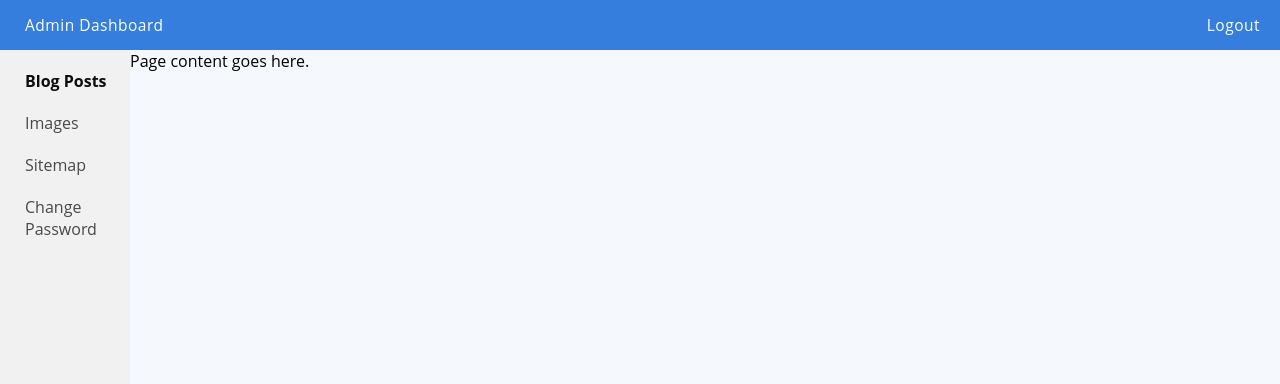
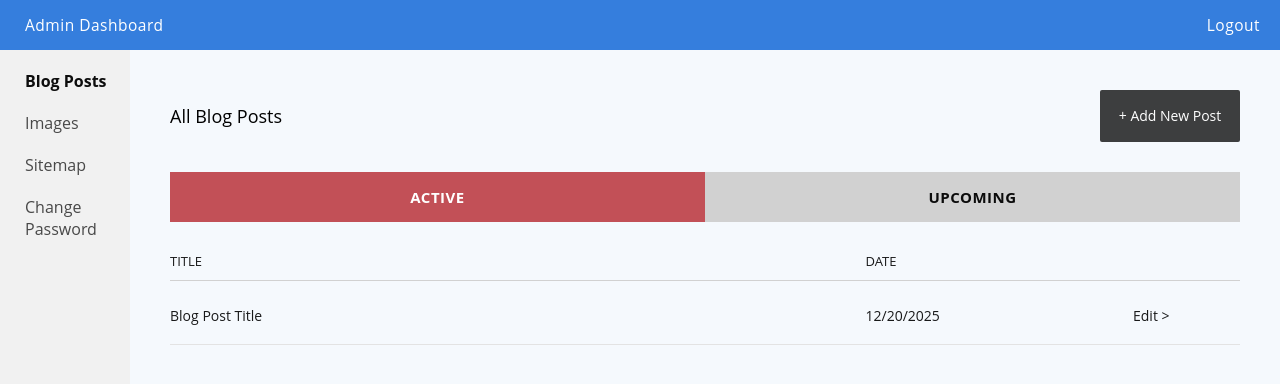
Before and after one commit to BrokenHipRacer/TheDarkTowerUI, a Next.js app in the folder admin/website/: page / in a window 1280 px wide. Shown: the top 384 px of the page. Built offline with nearby package versions, Linux system fonts and the light colour scheme.

Commit message:
Traveling: midtravel
- admin homepage

```diff
--- a/admin/website/pages/_app.js
+++ b/admin/website/pages/_app.js
@@ -5,6 +5,7 @@ import "../styles/components/sidebar.css"
 
 // pages
 import "../styles/login.css"
+import "../styles/blog/index.css"
 
 export default function MyApp({ Component, pageProps }) {
     return <Component {...pageProps} />
--- a/admin/website/pages/index.js
+++ b/admin/website/pages/index.js
@@ -1,16 +1,122 @@
-import { Component } from "react";
+import { Component } from "react"
+import Head from "next/head"
 
-import Header from "../components/header"
-import Sidebar from "../components/sidebar"
+import Header from "../components/header.js"
+import Sidebar from "../components/sidebar.js"
 
 export default class extends Component {
+    constructor(props) {
+        super(props)
+        this.state = {
+            showActivePosts: true,
+            showUpcomingPosts: false
+        }
+    }
+
+    handleActiveBtnClick = () => {
+        this.setState({
+            showActivePosts: true,
+            showUpcomingPosts: false
+        })
+    }
+
+    handleUpcomingBtnClick = () => {
+        this.setState({
+            showActivePosts: false,
+            showUpcomingPosts: true
+        })
+    }
+
     render () {
         return (
             <div className="layout-wrapper">
+                <Head>
+                    <title>Blog Posts | Admin</title>
+                </Head>
                 <Header />
                 <Sidebar page="blog-posts" />
                 <div className="layout-content-container">
-                    Page content goes here.
+                    <div className="blog-posts-content">
+                        <div className="blog-posts-top-header">
+                            <div className="blog-posts-page-label">
+                                <span>All Blog Posts</span>
+                            </div>
+                            <div className="blog-posts-add-new-btn-container">
+                                <a href="/blog/create-new-post">
+                                    <div className="blog-posts-add-new-btn">
+                                        <span>+ Add New Post</span>
+                                    </div>
+                                </a>
+                            </div>
+                        </div>
+                        <div className="blog-posts-list-container">
+                            <div className="blog-posts-list-tab-btns">
+                                <div className="blog-posts-list-tab-btn-container">
+                                    <div
+                                        className={this.state.showActivePosts ? "blog-posts-list-tab-btn active" : "blog-posts-list-tab-btn"}
+                                        onClick={() => this.handleActiveBtnClick()}
+                                    >
+                                        <span>Active</span>
+                                    </div>
+                                </div>
+                                <div className="blog-posts-list-tab-btn-container">
+                                    <div
+                                        className={this.state.showUpcomingPosts ? "blog-posts-list-tab-btn active" : "blog-posts-list-tab-btn"}
+                                        onClick={() => this.handleUpcomingBtnClick()}
+                                    >
+                                        <span>Upcoming</span>
+                                    </div>
+                                </div>
+                            </div>
+                            <div className="blog-posts-list-items-table">
+                                <div className="blog-posts-list-items-table-header">
+                                    <div className="blog-posts-list-items-table-header-item title">
+                                        <span>Title</span>
+                                    </div>
+                                    <div className="blog-posts-list-items-table-header-item date">
+                                        <span>Date</span>
+                                    </div>
+                                    <div className="blog-posts-list-items-table-header-item edit">
+                                        <span></span>
+                                    </div>
+                                </div>
+                                {
+                                    this.state.showActivePosts ?
+                                        <div className="blog-posts-list-items-table-item">
+                                            <div className="blog-posts-list-items-table-item-data title">
+                                                <span>Blog Post Title</span>
+                                            </div>
+                                            <div className="blog-posts-list-items-table-item-data date">
+                                                <span>12/20/2025</span>
+                                            </div>
+                                            <div className="blog-posts-list-items-table-item-data edit">
+                                                <a href={`/blog/edit-post/post-ID`}>
+                                                    <span>Edit</span>
+                                                </a>
+                                                <span> ></span>
+                                            </div>
+                                        </div> : null
+                                }
+                                {
+                                    this.state.showUpcomingPosts ?
+                                        <div className="blog-posts-list-items-table-item">
+                                            <div className="blog-posts-list-items-table-item-data title">
+                                                <span>Blog Post Title 2</span>
+                                            </div>
+                                            <div className="blog-posts-list-items-table-item-data date">
+                                                <span>12/20/2025</span>
+                                            </div>
+                                            <div className="blog-posts-list-items-table-item-data edit">
+                                                <a href={`/blog/edit-post/post-ID`}>
+                                                    <span>Edit</span>
+                                                </a>
+                                                <span> ></span>
+                                            </div>
+                                        </div> : null
+                                }
+                            </div>
+                        </div>
+                    </div>
                 </div>
             </div>
         )
--- /dev/null
+++ b/admin/website/styles/blog/index.css
@@ -0,0 +1,145 @@
+.blog-posts-content {
+    max-width: 1200px;
+    margin: auto;
+    overflow: auto;
+    padding: 40px;
+}
+
+.blog-posts-top-header {
+    width: 100%;
+    height: 52px;
+    line-height: 52px;
+    user-select: none;
+}
+
+.blog-posts-page-label {
+    display: inline-block;
+    font-size: 18px;
+    cursor: default;
+}
+
+.blog-posts-add-new-btn-container {
+    display: inline-block;
+    float: right;
+}
+
+.blog-posts-add-new-btn-container a {
+    text-decoration: none;
+}
+
+.blog-posts-add-new-btn {
+    font-size: 14px;
+    width: 140px;
+    white-space: nowrap;
+    border-radius: 2px;
+    background-color: rgb(0,0,0,0.75);
+    color: #fff;
+    font-family: inherit;
+    text-align: center;
+}
+
+.blog-posts-list-container {
+    margin-top: 30px;
+}
+
+.blog-posts-list-tab-btns {
+    width: 100%;
+    overflow: auto;
+}
+
+.blog-posts-list-tab-btn-container {
+    width: 50%;
+    float: left;
+    text-align: center;
+    height: 50px;
+    line-height: 50px;
+    user-select: none;
+}
+
+.blog-posts-list-tab-btn {
+    font-size: 15px;
+    color: rgb(0,0,0,0.95);
+    background-color: #d1d1d1;
+    font-weight: bold;
+    text-transform: uppercase;
+    letter-spacing: 0.5px;
+    cursor: pointer;
+}
+
+.blog-posts-list-tab-btn.active {
+    background-color: rgb(186,51,58,0.85);
+    color: #fff;
+}
+
+.blog-posts-list-items-table {
+    margin-top: 30px;
+}
+
+.blog-posts-list-items-table-header {
+    border-bottom: 1.75px solid #d1d1d1;
+    padding-bottom: 10px;
+    margin-bottom: 10px;
+    text-transform: uppercase;
+    font-size: 13px;
+    color: rgb(0,0,0,0.9);
+    cursor: default;
+}
+
+.blog-posts-list-items-table-header-item {
+    display: inline-block;
+}
+
+.blog-posts-list-items-table-header-item.title {
+    width: 65%;
+}
+
+.blog-posts-list-items-table-header-item.date {
+    width: 25%;
+}
+
+.blog-posts-list-items-table-header-item.edit {
+    width: 10%;
+}
+
+.blog-posts-list-items-table-item {
+    border-bottom: 1.75px solid #e3e3e3;
+    padding-top: 15px;
+    padding-bottom: 15px;
+    font-size: 14px;
+    color: rgb(0,0,0,0.9);
+    cursor: default;
+}
+
+.blog-posts-list-items-table-item-data {
+    display: inline-block;
+    white-space: nowrap;
+    overflow: hidden;
+    text-overflow: ellipsis;
+}
+
+.blog-posts-list-items-table-item-data.title {
+    width: 65%;
+}
+
+.blog-posts-list-items-table-item-data.date {
+    width: 25%;
+}
+
+.blog-posts-list-items-table-item-data.edit {
+    width: 10%;
+}
+
+.blog-posts-list-items-table-item-data.edit a {
+    text-decoration: none;
+    color: inherit;
+}
+
+.blog-posts-list-items-table-item-data.edit a:hover {
+    text-decoration: underline;
+}
+
+.blog-posts-list-get-data-error {
+    width: 100%;
+    text-align: center;
+    margin-top: 150px;
+}
```
